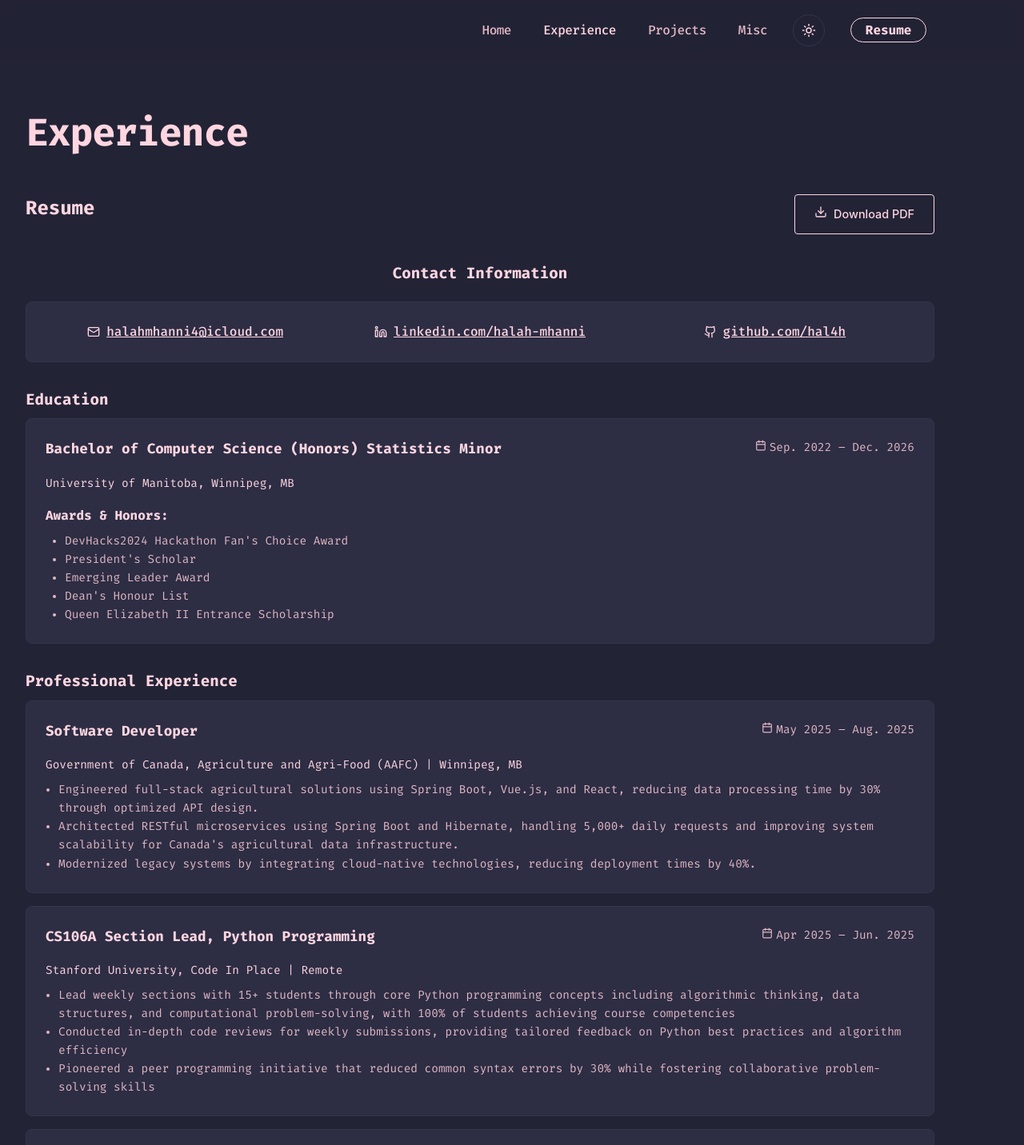
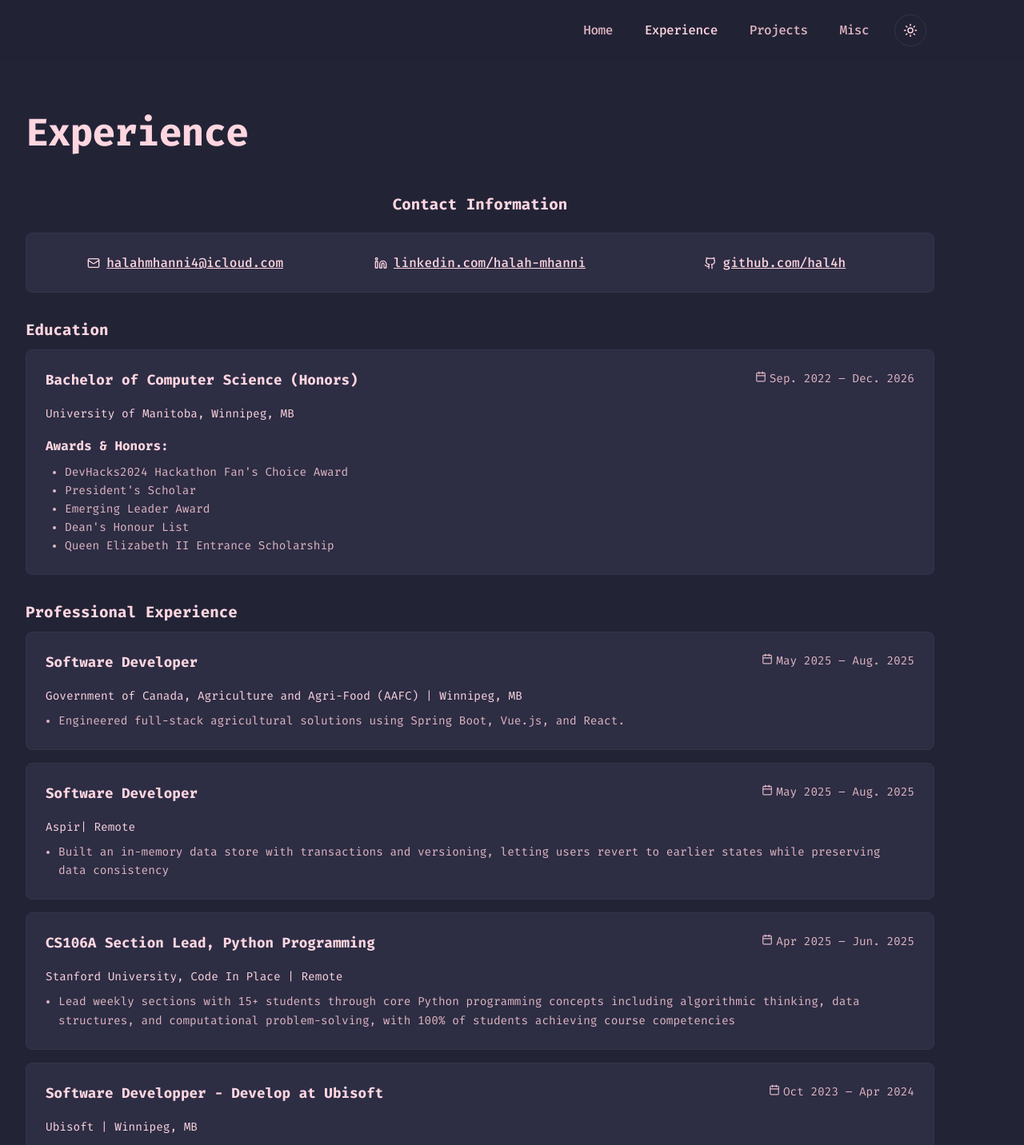
Before and after one commit to hal4h/personal-site, a React (Vite) app: page /experience in a window 1280 px wide. Shown: the top 1432 px of the page at 80% size. Built offline with nearby package versions, Linux system fonts and the light colour scheme.

Commit message:
Update site content and components

```diff
--- a/src/components/Navbar.tsx
+++ b/src/components/Navbar.tsx
@@ -65,28 +65,6 @@ const Navbar = () => {
           <li>
             <ThemeToggle />
           </li>
-          <li>
-            <a
-              href="/halah_resume.pdf"
-              download
-              style={{
-                border: '1.5px solid var(--primary-color)',
-                color: 'var(--primary-color)',
-                background: 'none',
-                borderRadius: '999px',
-                padding: '0.3rem 1.1rem',
-                fontFamily: 'Fira Mono, monospace',
-                fontWeight: 600,
-                fontSize: '1rem',
-                marginLeft: '0.5rem',
-                textDecoration: 'none',
-                transition: 'background 0.2s, color 0.2s',
-                boxShadow: 'none',
-              }}
-            >
-              Resume
-            </a>
-          </li>
         </ul>
       </div>
     </nav>
--- a/src/pages/About.tsx
+++ b/src/pages/About.tsx
@@ -32,7 +32,7 @@ const About = () => {
             <span style={{ opacity: showCursor ? 1 : 0, transition: 'opacity 0.2s', color: 'var(--accent-color)' }}>|</span>
           </h1>
           <p style={{ fontFamily: 'Fira Mono, monospace', fontSize: '1.1rem', color: 'var(--text-muted)', marginBottom: '2.5rem', maxWidth: 600, textAlign: 'left' }}>
-            I’m a computer science student at the University of Manitoba passionate about building beautiful, scalable, and impactful software. Welcome to my portfolio.
+            I’m a CS student at the UManitoba passionate about building beautiful, scalable, and impactful software. Welcome to my portfolio :D
           </p>
           <div style={{ display: 'flex', gap: '1.5rem', alignItems: 'center', marginBottom: '2rem' }}>
             <a href="https://github.com/hal4h" target="_blank" rel="noopener noreferrer" aria-label="GitHub" style={{ color: 'var(--primary-color)', fontSize: 28 }}><Github /></a>
@@ -45,7 +45,6 @@ const About = () => {
         </div>
       </section>
 
-      {/* Rest of about/education/skills/experience as sections below, styled minimally */}
       <section className="about-details" style={{ width: '100%', maxWidth: 800, margin: '0 auto', padding: '1.2rem', marginTop: '0.5rem', textAlign: 'left' }}>
         <h2 style={{ fontFamily: 'Fira Mono, monospace', fontWeight: 600, fontSize: '1.5rem', color: 'var(--accent-color)', marginBottom: '1.5rem' }}>About Me</h2>
         <p style={{ marginBottom: '1.2rem' }}>
--- a/src/pages/CV.tsx
+++ b/src/pages/CV.tsx
@@ -6,13 +6,7 @@ const Experience = () => {
       <h1 className="page-title">Experience</h1>
 
       <div className="content-section">
-        <div style={{ display: 'flex', justifyContent: 'space-between', alignItems: 'center', marginBottom: '2rem' }}>
-          <h2>Resume</h2>
-          <a href="/halah_resume.pdf" download className="btn">
-            <Download size={16} style={{ marginRight: '0.5rem' }} />
-            Download PDF
-          </a>
-        </div>
+
 
         <div style={{ display: 'grid', gap: '2rem' }}>
           {/* Contact Information */}
@@ -49,7 +43,7 @@ const Experience = () => {
             <h3>Education</h3>
             <div className="project-card" style={{ margin: 0 }}>
               <div style={{ display: 'flex', justifyContent: 'space-between', alignItems: 'flex-start', marginBottom: '0.5rem' }}>
-                <h3 style={{ color: 'var(--text-color)' }}>Bachelor of Computer Science (Honors) Statistics Minor</h3>
+                <h3 style={{ color: 'var(--text-color)' }}>Bachelor of Computer Science (Honors)</h3>
                 <span style={{ color: 'var(--text-muted)', fontSize: '0.9rem' }}>
                   <Calendar size={14} style={{ marginRight: '0.25rem' }} />
                   Sep. 2022 – Dec. 2026
@@ -87,9 +81,24 @@ const Experience = () => {
                 Government of Canada, Agriculture and Agri-Food (AAFC) | Winnipeg, MB
               </p>
               <ul style={{ fontSize: '0.9rem', color: 'var(--text-muted)', paddingLeft: '1rem' }}>
-                <li>Engineered full-stack agricultural solutions using Spring Boot, Vue.js, and React, reducing data processing time by 30% through optimized API design.</li>
-                <li>Architected RESTful microservices using Spring Boot and Hibernate, handling 5,000+ daily requests and improving system scalability for Canada's agricultural data infrastructure.</li>
-                <li>Modernized legacy systems by integrating cloud-native technologies, reducing deployment times by 40%.</li>
+                <li>Engineered full-stack agricultural solutions using Spring Boot, Vue.js, and React.</li>
+              </ul>
+            </div>
+
+            <div className="project-card" style={{ margin: 0, marginBottom: '1rem' }}>
+              <div style={{ display: 'flex', justifyContent: 'space-between', alignItems: 'flex-start', marginBottom: '0.5rem' }}>
+                <h3 style={{ color: 'var(--text-color)' }}>Software Developer</h3>
+                <span style={{ color: 'var(--text-muted)', fontSize: '0.9rem' }}>
+                  <Calendar size={14} style={{ marginRight: '0.25rem' }} />
+                  May 2025 – Aug. 2025
+                </span>
+              </div>
+              <p style={{ color: 'var(--primary-color)', marginBottom: '0.5rem' }}>
+               Aspir| Remote
+              </p>
+              <ul style={{ fontSize: '0.9rem', color: 'var(--text-muted)', paddingLeft: '1rem' }}>
+                <li> Built an in-memory data store with transactions and versioning, letting users revert to earlier states while preserving
+                data consistency</li>
               </ul>
             </div>
 
@@ -106,14 +115,12 @@ const Experience = () => {
               </p>
               <ul style={{ fontSize: '0.9rem', color: 'var(--text-muted)', paddingLeft: '1rem' }}>
                 <li>Lead weekly sections with 15+ students through core Python programming concepts including algorithmic thinking, data structures, and computational problem-solving, with 100% of students achieving course competencies</li>
-                <li>Conducted in-depth code reviews for weekly submissions, providing tailored feedback on Python best practices and algorithm efficiency</li>
-                <li>Pioneered a peer programming initiative that reduced common syntax errors by 30% while fostering collaborative problem-solving skills</li>
               </ul>
             </div>
 
             <div className="project-card" style={{ margin: 0 }}>
               <div style={{ display: 'flex', justifyContent: 'space-between', alignItems: 'flex-start', marginBottom: '0.5rem' }}>
-                <h3 style={{ color: 'var(--text-color)' }}>Game Development Student</h3>
+                <h3 style={{ color: 'var(--text-color)' }}> Software Developper - Develop at Ubisoft</h3>
                 <span style={{ color: 'var(--text-muted)', fontSize: '0.9rem' }}>
                   <Calendar size={14} style={{ marginRight: '0.25rem' }} />
                   Oct 2023 – Apr 2024
@@ -124,7 +131,6 @@ const Experience = () => {
               </p>
               <ul style={{ fontSize: '0.9rem', color: 'var(--text-muted)', paddingLeft: '1rem' }}>
                 <li>Developed a 3D infinite scroller game in C++ using the Ubisoft API, featuring custom pathfinding AI, collision detection, and physics-based interactions.</li>
-                <li>Optimized the game loop to maintain consistent 60 FPS performance across multiple platforms.</li>
               </ul>
             </div>
           </div>
@@ -193,7 +199,7 @@ const Experience = () => {
                 <h3 style={{ color: 'var(--text-color)' }}>Member - University of Manitoba Robotics Team</h3>
                 <span style={{ color: 'var(--text-muted)', fontSize: '0.9rem' }}>
                   <Calendar size={14} style={{ marginRight: '0.25rem' }} />
-                  2022 – Present
+                  2023 – Present
                 </span>
               </div>
               <p style={{ color: 'var(--primary-color)', marginBottom: '0.5rem' }}>
@@ -232,7 +238,7 @@ const Experience = () => {
             <div className="project-card" style={{ margin: 0, marginBottom: '1.2rem' }}>
               <div style={{ display: 'flex', alignItems: 'center', gap: '0.7rem', marginBottom: '0.5rem' }}>
                 <span style={{ fontWeight: 600, color: 'var(--primary-color)' }}>Pomoverse: Your Study Companion</span>
-                <a href="https://github.com/yourusername/pomoverse" target="_blank" rel="noopener noreferrer" aria-label="GitHub" style={{ color: 'var(--primary-color)' }}><Github size={18} /></a>
+                <a href="https://github.com/hal4h/pomoverse" target="_blank" rel="noopener noreferrer" aria-label="GitHub" style={{ color: 'var(--primary-color)' }}><Github size={18} /></a>
                 <a href="https://pomo-verse.vercel.app" target="_blank" rel="noopener noreferrer" aria-label="Live Demo" style={{ color: 'var(--primary-color)' }}><ExternalLink size={18} /></a>
               </div>
               <p style={{ color: 'var(--text-muted)', fontSize: '0.98rem', marginBottom: 0 }}>
@@ -251,7 +257,7 @@ const Experience = () => {
             <div className="project-card" style={{ margin: 0 }}>
               <div style={{ display: 'flex', alignItems: 'center', gap: '0.7rem', marginBottom: '0.5rem' }}>
                 <span style={{ fontWeight: 600, color: 'var(--primary-color)' }}>NBA Data CLI Application</span>
-                <a href="https://github.com/yourusername/3380-project" target="_blank" rel="noopener noreferrer" aria-label="GitHub" style={{ color: 'var(--primary-color)' }}><Github size={18} /></a>
+                <a href="https://github.com/hal4h/3380-project" target="_blank" rel="noopener noreferrer" aria-label="GitHub" style={{ color: 'var(--primary-color)' }}><Github size={18} /></a>
               </div>
               <p style={{ color: 'var(--text-muted)', fontSize: '0.98rem', marginBottom: 0 }}>
                 Command-line interface for NBA data analysis with 30+ complex SQL queries. Provides comprehensive basketball statistics and analytics.
--- a/src/pages/Projects.tsx
+++ b/src/pages/Projects.tsx
@@ -5,16 +5,7 @@ const Projects = () => {
   const [selectedCategory, setSelectedCategory] = useState("All");
 
   const projects = [
-    // In Progress Project
-    {
-      title: "Sentivest- NewsTrader AI engine",
-      description: "AI-driven platform analyzing real-time stock sentiment using FinBERT, GPT-4, and social/news data. Provides correlation to price movements and behavioral trend alerts.",
-      technologies: ["Python", "AI/ML", "FinBERT", "GPT-4", "Financial Analysis", "Real-time Data"],
-      github: "https://github.com/hal4h/Sentivest",
-      live: null,
-      category: "In Progress",
-      icon: <Brain size={24} />
-    },
+
     // Full Stack Projects
     {
       title: "Pomoverse: Your Study Companion",
```
Also changed, not shown: 1 other file (tests, documents, lock files or other folders).
